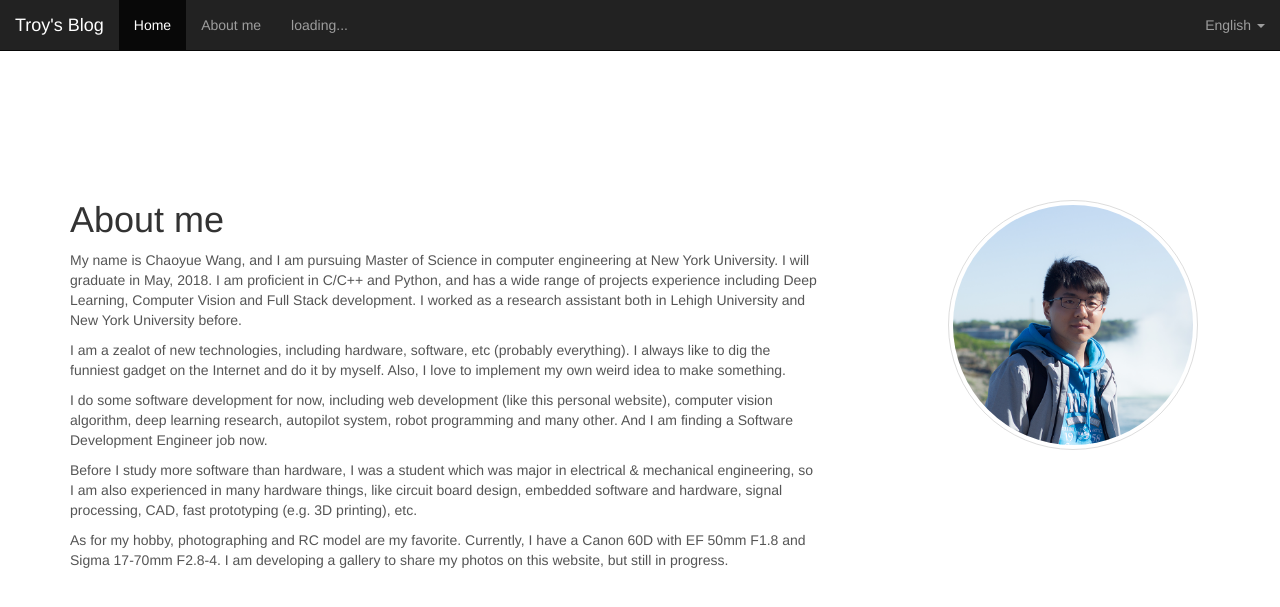
After one commit to wcy940418/flask-bootstrap-vue-blog, a Flask app: page /about_me in a window 1280 px wide. The commit adds this page. Shown: the top 607 px of the page. Run offline with Flask 2, Linux system fonts and the light colour scheme; some libraries are stand-ins or nearby versions.

Commit message:
Changed About Me page

```diff
--- a/app/main/blog.py
+++ b/app/main/blog.py
@@ -39,11 +39,11 @@ def override_url_for():
     return dict(url_for=dated_url_for)
 
 def dated_url_for(endpoint, **values):
-    if endpoint == 'static':
+    if endpoint == 'main.static':
         filename = values.get('filename', None)
         if filename:
-            file_path = os.path.join(app.root_path,
-                                     endpoint, filename)
+            file_path = os.path.join(current_app.root_path,
+                                     endpoint.replace('.', '/'), filename)
             values['q'] = int(os.stat(file_path).st_mtime)
     return url_for(endpoint, **values)
 
@@ -58,6 +58,10 @@ def index():
     if 'language' not in session:
         session['language'] = 'en'
     return render_template('index.html')
+
+@main.route('/about_me', methods=['GET'])
+def about():
+    return render_template('about_me.html')
 
 @main.route('/p', methods=['GET'])
 def view_post():
--- a/app/main/static/styles/resume.css
+++ b/app/main/static/styles/about_me.css
@@ -1,5 +1,6 @@
 body {
   color: #555;
+    padding-top: 200px;
 }
 
 h1, .h1,
--- /dev/null
+++ b/app/main/templates/about_me.html
@@ -0,0 +1,44 @@
+{% extends "index_base.html" %}
+{% block head %}
+    {{ super() }}
+    <link href={{ url_for('main.static',filename='styles/about_me.css') }} rel="stylesheet">
+{% endblock %}
+{% block main_content %}
+<div class="container">
+    <div class="row">
+        <div class="col-sm-8">
+            <h1>About me</h1>
+
+            <p>My name is Chaoyue Wang, and I am pursuing Master of Science in computer engineering at New York University.
+                I will graduate in May, 2018. I am proficient in C/C++ and Python,
+                and has a wide range of projects experience including Deep Learning,
+                Computer Vision and Full Stack development.
+                I worked as a research assistant both in Lehigh University and New York University before.</p>
+
+            <p>I am a zealot of new technologies, including hardware, software, etc (probably everything).
+                I always like to dig the funniest gadget on the Internet and do it by myself.
+                Also, I love to implement my own weird idea to make something.</p>
+
+            <p>I do some software development for now, including web development (like this personal website),
+                computer vision algorithm, deep learning research, autopilot system, robot programming and many other.
+                And I am finding a Software Development Engineer job now.</p>
+
+            <p>Before I study more software than hardware,
+                I was a student which was major in electrical &amp; mechanical engineering,
+                so I am also experienced in many hardware things, like circuit board design,
+                embedded software and hardware, signal processing,
+                CAD, fast prototyping (e.g. 3D printing), etc.&nbsp;</p>
+
+            <p>As for my hobby, photographing and RC model are my favorite.
+                Currently, I have a Canon 60D with EF 50mm F1.8 and Sigma 17-70mm F2.8-4.
+                I am developing a gallery to share my photos on this website, but still in progress.&nbsp;</p>
+
+        </div>
+        <div class="col-sm-3 col-sm-offset-1">
+            <img src={{ url_for('main.static', filename='img/headshot.png') }} class="img-circle img-thumbnail"
+            alt="Headshot" width="250" height="250">
+
+        </div>
+    </div>
+</div>
+{% endblock %}
--- a/app/main/templates/index_base.html
+++ b/app/main/templates/index_base.html
@@ -25,8 +25,7 @@
         <div id="navbar" class="collapse navbar-collapse">
             <ul class="nav navbar-nav">
                 <li class="active"><a href="/">Home</a></li>
-                <li><a>Resume</a></li>
-                <li><a>Contact</a></li>
+                <li><a href={{ url_for('main.about', _external=True) }}>About me</a></li>
                 <li>
                     <a href="https://weather.com/">
                         <div id="weather-widget" >
```
Also changed, not shown: app/main/templates/index.html (+5 -11 lines), app/main/templates/resume.html (deleted, +0 -8 lines), app/main/static/img/GitHub-Mark-32px.png (added), app/main/static/img/headshot.png (added).
